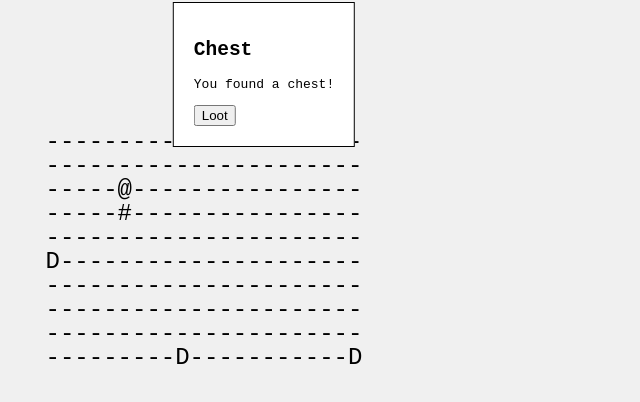
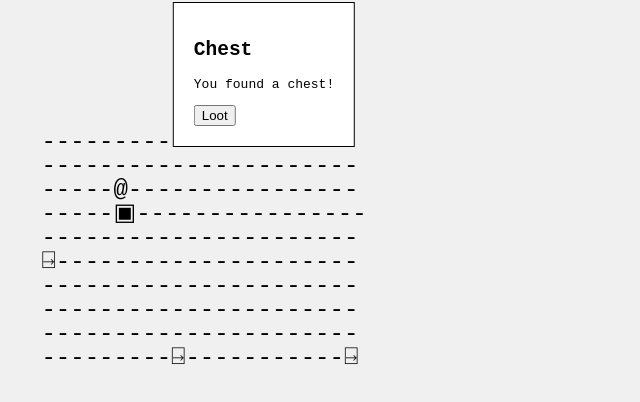
Before and after one commit to noc12345/srpg, a plain HTML site: page index.html in a window 1280 px wide. Shown: the part 158-560 px from the top of the page, 376-1016 px from the left. Drawn offline with Linux system fonts and the light colour scheme.

Commit message:
Update 8 index.html

```diff
--- a/index.html
+++ b/index.html
@@ -128,10 +128,10 @@
             grid = Array.from({ length: rows }, () => Array(cols).fill('-'));
             grid[playerPosition.y][playerPosition.x] = '@'; // Place player
             if (chestPosition.x !== -1 && chestPosition.y !== -1) {
-                grid[chestPosition.y][chestPosition.x] = '#'; // Place chest
+                grid[chestPosition.y][chestPosition.x] = '▣'; // Place chest
             }
             doorPositions.forEach(door => {
-                grid[door.y][door.x] = 'D'; // Place doors
+                grid[door.y][door.x] = '⍈'; // Place doors
             });
             if (arrowPosition) {
                 grid[arrowPosition.y][arrowPosition.x] = '*'; // Place arrow
```
